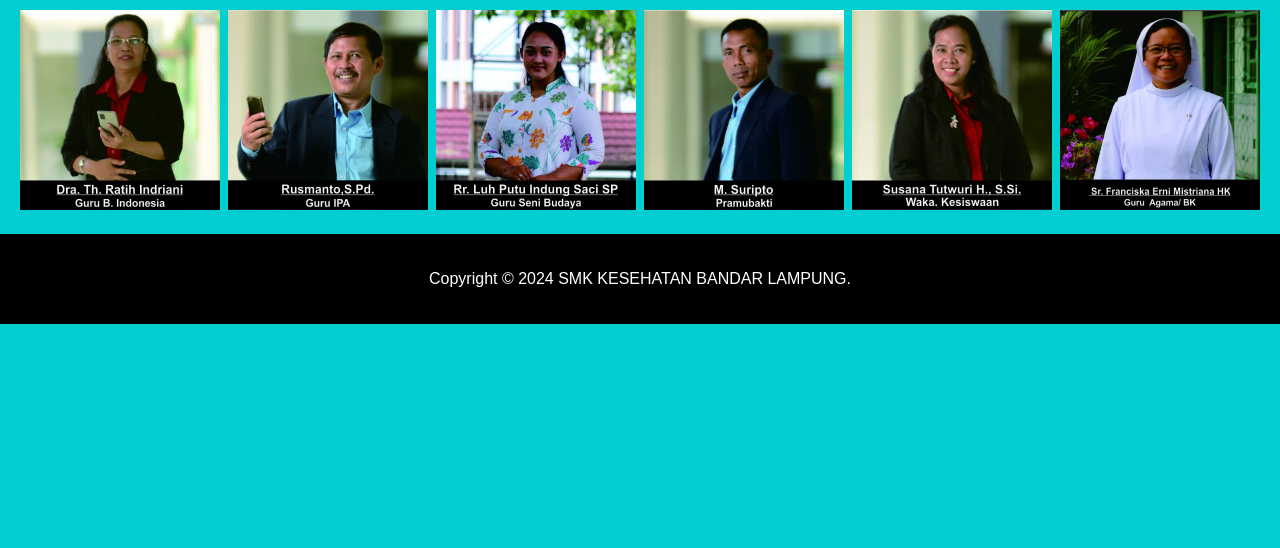
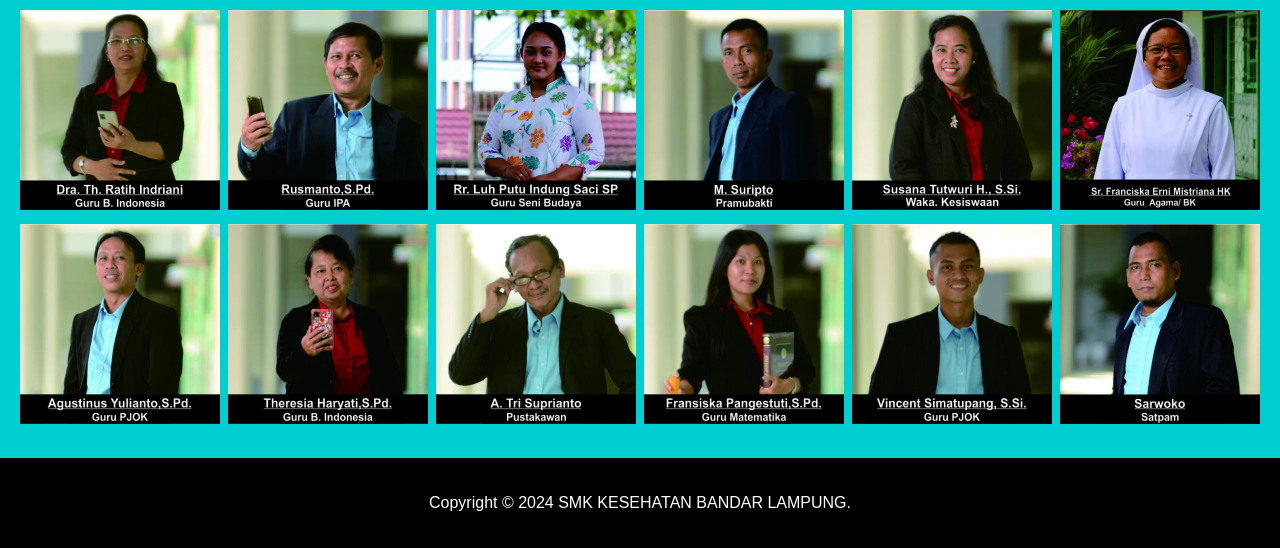
Before and after one commit to TriYuliann/TA-PBO-21A-keyboard, a PHP site: page /Program/profile.html in a window 1280 px wide. Shown: the part 1640-2188 px from the top of the page. Before the commit the page ends 1964 px from the top, so only its background shows below. Run offline with PHP 8.4, Linux system fonts and the light colour scheme.

Commit message:
memperbarui tampilan profile menggunakan javascript 4/5

```diff
--- a/Program/js/tes.js
+++ b/Program/js/tes.js
@@ -19,3 +19,10 @@ document.querySelectorAll('.wj-gallery-box').forEach((el, i) => {
       console.log('tess')
     }, (700 * (Math.exp(i * 0.30))) - 700);
   });
+
+  document.querySelectorAll('.wj-gallery-box4').forEach((el, i) => {
+    setTimeout(() => {
+      el.classList.add('wj-show-el');
+      console.log('tess')
+    }, (700 * (Math.exp(i * 0.30))) - 700);
+  });
--- a/Program/profile.html
+++ b/Program/profile.html
@@ -124,6 +124,26 @@
                     <img src="images/FOTO GURU/suster-siska_thumb.jpg" alt="">
                 </div>
             </div>
+            <div style="display: flex; flex-direction: row; justify-content: space-between;">
+                <div class="wj-gallery-box4">
+                    <img src="images/FOTO GURU/tinus1_thumb.jpg" alt="">
+                </div>
+                <div class="wj-gallery-box4">
+                    <img src="images/FOTO GURU/tress1_thumb.jpg" alt="">
+                </div>
+                <div class="wj-gallery-box4">
+                    <img src="images/FOTO GURU/tri1_thumb.jpg" alt="">
+                </div>
+                <div class="wj-gallery-box4">
+                    <img src="images/FOTO GURU/tutik1_thumb.jpg" alt="">
+                </div>
+                <div class="wj-gallery-box4">
+                    <img src="images/FOTO GURU/vincent_thumb.jpg" alt="">
+                </div>
+                <div class="wj-gallery-box4">
+                    <img src="images/FOTO GURU/woko1_thumb.jpg" alt="">
+                </div>
+            </div>
         </div>
     </div>
 
--- a/Program/style.css
+++ b/Program/style.css
@@ -443,3 +443,37 @@ html {
   -webkit-transition: 0.5s ease-in-out;
   transition: 0.5s ease-in-out;
 }
+
+.wj-gallery-box3.wj-show-el {
+  opacity: 1;
+  -webkit-transform: translateX(0);
+          transform: translateX(0);
+}
+
+.wj-gallery-box3 {
+  position: relative;
+  margin-bottom: 10px;
+  overflow: hidden;
+  opacity: 0;
+  -webkit-transform: translateX(50px);
+          transform: translateX(50px);
+  -webkit-transition: 0.5s ease-in-out;
+  transition: 0.5s ease-in-out;
+}
+
+.wj-gallery-box4.wj-show-el {
+  opacity: 1;
+  -webkit-transform: translateX(0);
+          transform: translateX(0);
+}
+
+.wj-gallery-box4 {
+  position: relative;
+  margin-bottom: 10px;
+  overflow: hidden;
+  opacity: 0;
+  -webkit-transform: translateX(50px);
+          transform: translateX(50px);
+  -webkit-transition: 0.5s ease-in-out;
+  transition: 0.5s ease-in-out;
+}
```
